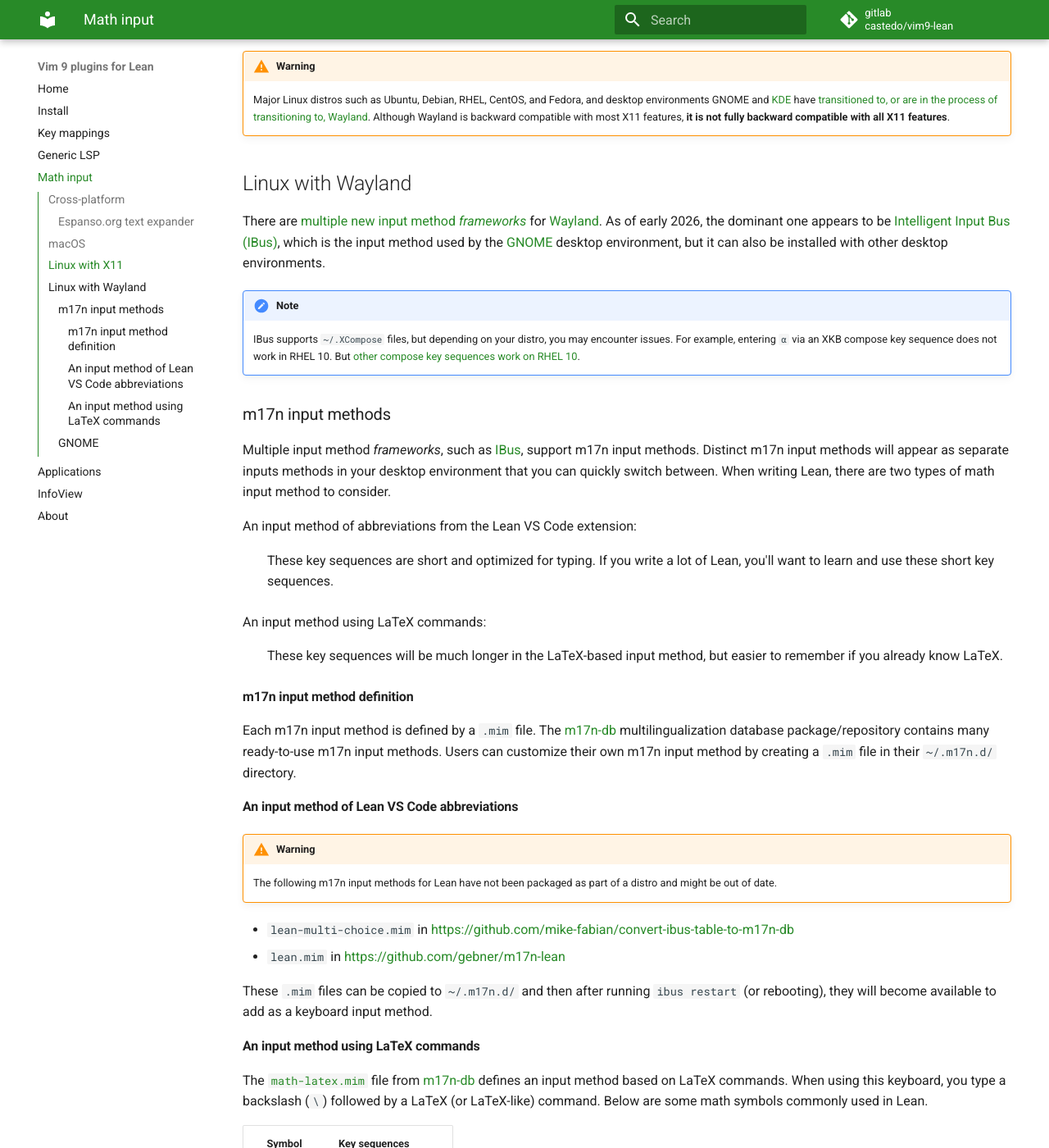
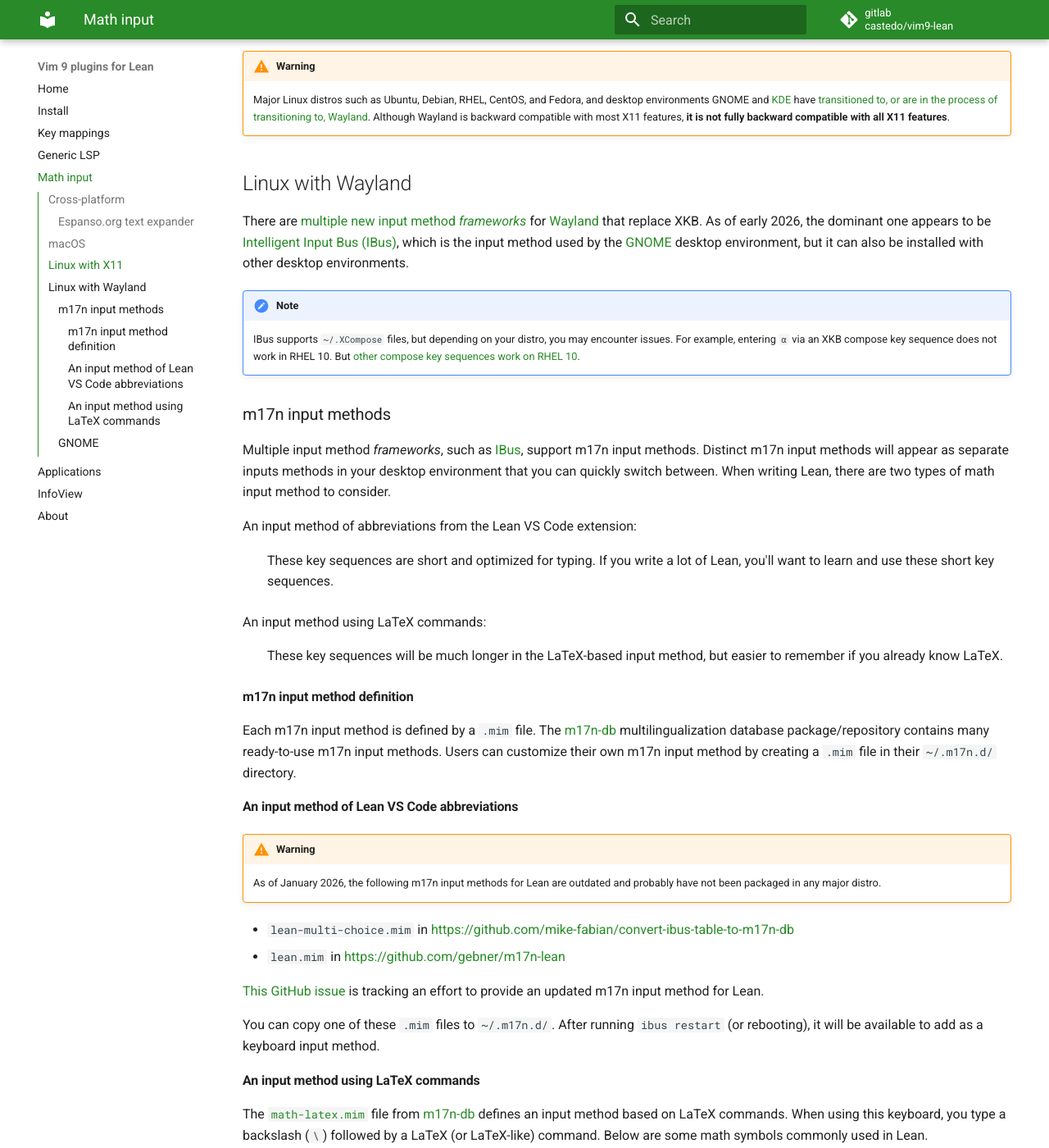
Before and after one commit to castedo/vim9-lean, an MkDocs documentation site: the page built from docs/math-input.md, in a window 1280 px wide and 1400 px high, scrolled down 703 px. Shown: the whole window at 82% size. Built offline with MkDocs 1.6.1 and Material for MkDocs 9.7.7, drawn with Linux system fonts in a browser that asks for light colours; comment, search, counter and statistics services are not loaded.

Commit message:
add link to GitHub issue

```diff
--- a/docs/math-input.md
+++ b/docs/math-input.md
@@ -54,7 +54,7 @@ Linux with Wayland
 
 
 There are [multiple new input method *frameworks*](https://en.wikipedia.org/wiki/List_of_input_methods_for_Unix_platforms)
-for [Wayland](https://en.wikipedia.org/wiki/Windowing_system#Wayland).
+for [Wayland](https://en.wikipedia.org/wiki/Windowing_system#Wayland) that replace XKB.
 As of early 2026, the dominant one appears to be
 [Intelligent Input Bus (IBus)](https://en.wikipedia.org/wiki/Intelligent_Input_Bus),
 which is the input method used by the
@@ -95,14 +95,17 @@ Users can customize their own m17n input method by creating a `.mim` file in the
 #### An input method of Lean VS Code abbreviations
 
 !!! warning
-    The following m17n input methods for Lean have not been packaged as part of a distro
-    and might be out of date.
+    As of January 2026, the following m17n input methods for Lean are outdated
+    and probably have not been packaged in any major distro.
 
 * `lean-multi-choice.mim` in <https://github.com/mike-fabian/convert-ibus-table-to-m17n-db>
 * `lean.mim` in <https://github.com/gebner/m17n-lean>
 
-These `.mim` files can be copied to `~/.m17n.d/` and then after running `ibus restart`
-(or rebooting), they will become available to add as a keyboard input method.
+[This GitHub issue](https://github.com/mike-fabian/convert-ibus-table-to-m17n-db/issues/1)
+is tracking an effort to provide an updated m17n input method for Lean.
+
+You can copy one of these `.mim` files to `~/.m17n.d/`. After running `ibus restart`
+(or rebooting), it will be available to add as a keyboard input method.
 
 
 #### An input method using LaTeX commands
```
